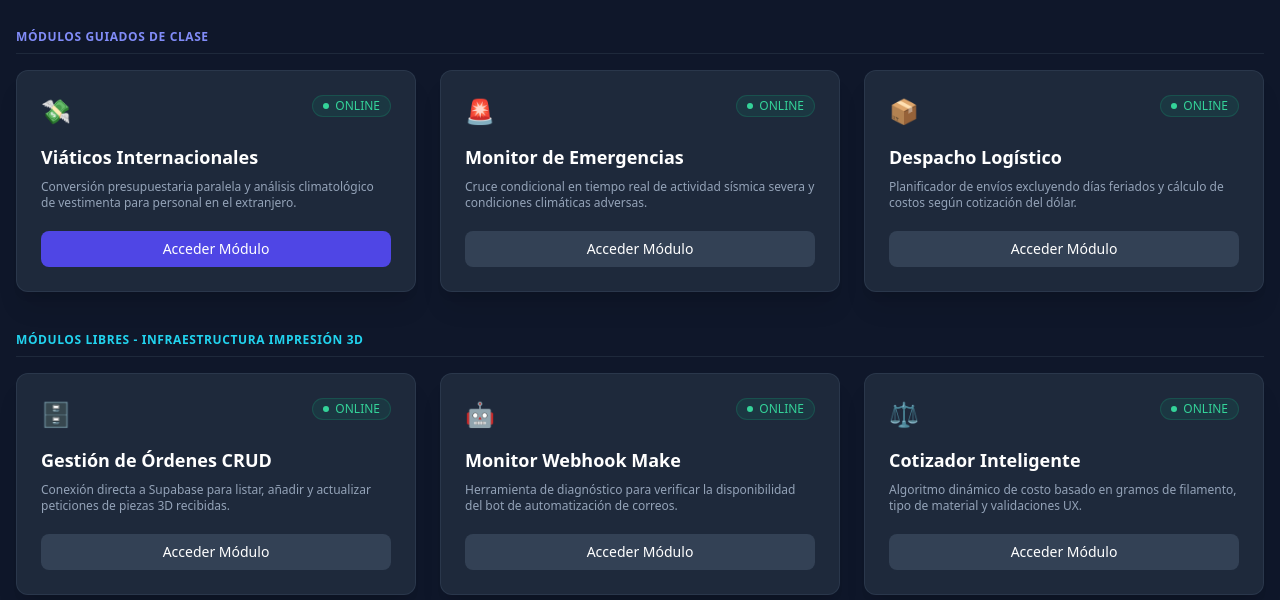
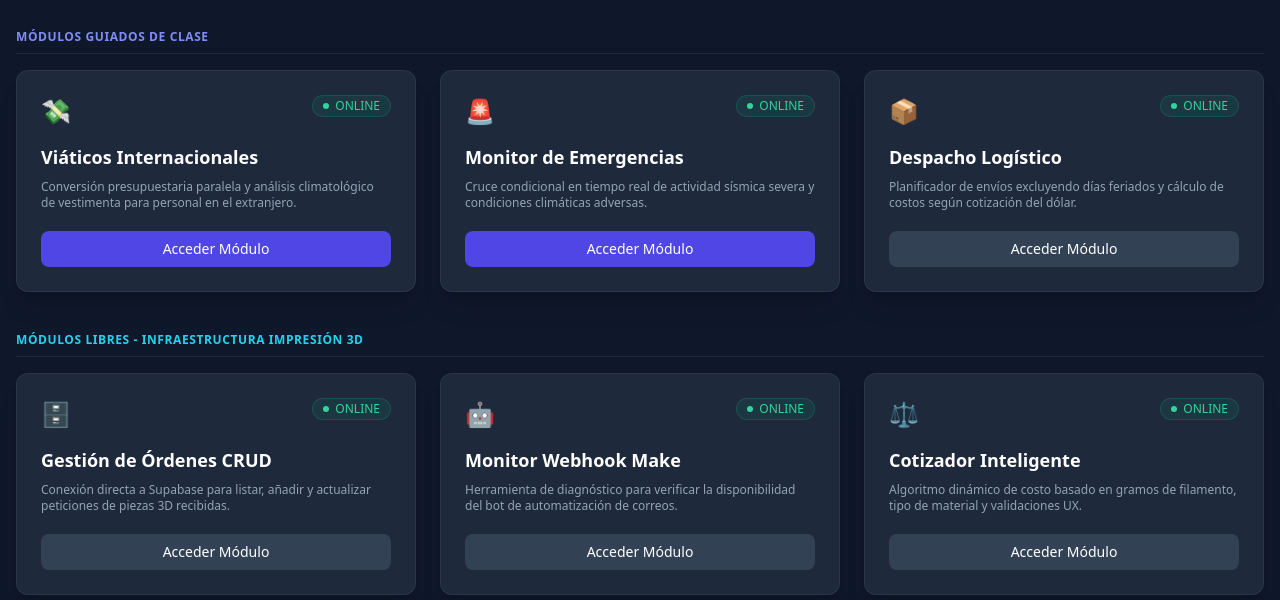
Before and after one commit to ccc561/dashboard-impresion3d, a plain HTML site: page index.html in a window 1280 px wide. Shown: the part 200-800 px from the top of the page. Drawn offline with nearby package versions, Linux system fonts and the light colour scheme.

Commit message:
Update index.html

```diff
--- a/index.html
+++ b/index.html
@@ -55,7 +55,7 @@
                         <h3 class="text-lg font-bold text-white mb-2">Monitor de Emergencias</h3>
                         <p class="text-xs text-slate-400 line-clamp-2">Cruce condicional en tiempo real de actividad sísmica severa y condiciones climáticas adversas.</p>
                     </div>
-                    <button class="mt-5 w-full bg-slate-700 hover:bg-slate-600 text-white text-sm font-medium py-2 px-4 rounded-lg transition-colors">Acceder Módulo</button>
+                    <a href="modulo2.html" class="mt-5 block w-full text-center bg-indigo-600 hover:bg-indigo-500 text-white text-sm font-medium py-2 px-4 rounded-lg transition-colors">Acceder Módulo</a>
                 </div>
 
                 <div class="bg-slate-800 rounded-xl border border-slate-700/60 p-6 flex flex-col justify-between hover:border-slate-600 transition-all shadow-xl">
```
